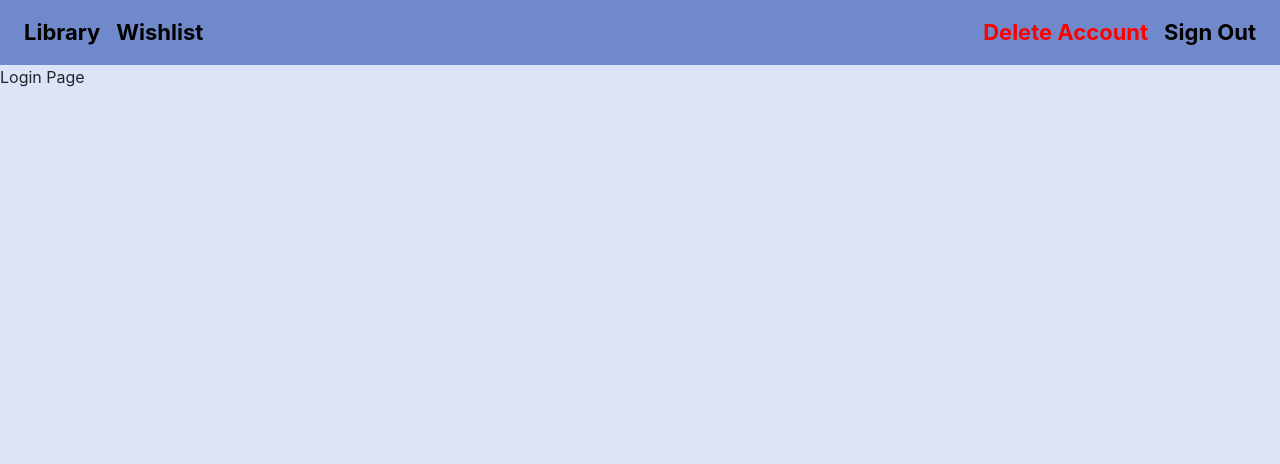
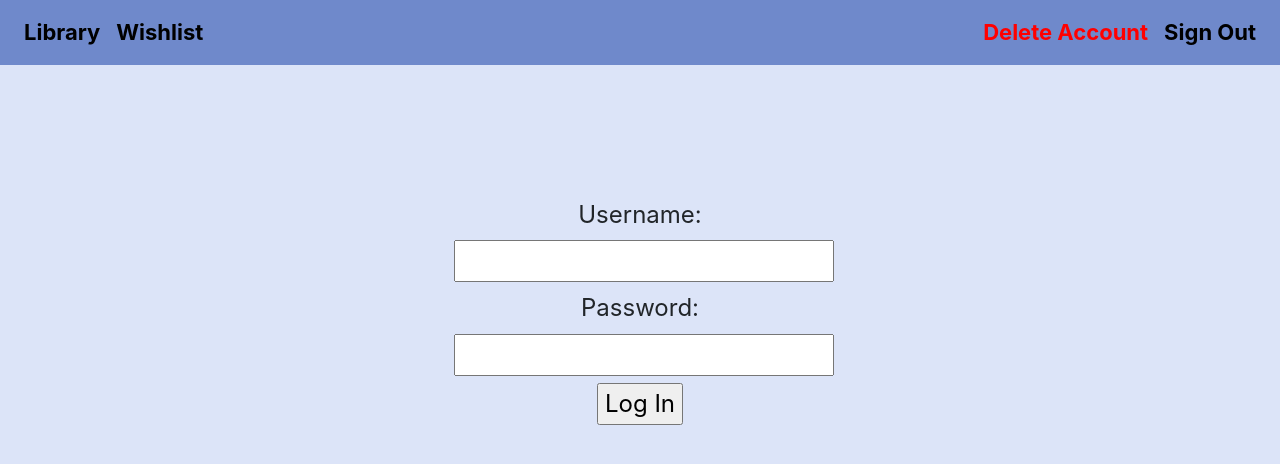
Before and after one commit to fallscameron01/Database_Project, a React (Create React App) app in the folder front-end/: page /login in a window 1280 px wide. Shown: the top 464 px of the page. Built offline with nearby package versions, Linux system fonts and the light colour scheme.

Commit message:
Log in page

```diff
--- /dev/null
+++ b/front-end/src/components/login/index.css
@@ -0,0 +1,14 @@
+.login_form {
+    display: flex;
+    justify-content: center;
+    text-align: center;
+    font-size: 150%;
+    margin-top: 10%;
+}
+
+.login_form label {
+    margin: 1%;
+}
+.login_form input {
+    margin: 1%;
+}
--- a/front-end/src/components/login/index.js
+++ b/front-end/src/components/login/index.js
@@ -1,9 +1,26 @@
 import React from "react";
+import "./index.css";
 
 function Login() {
+
+  const handleSubmit = () => {
+    // this is where I would put code to log in.
+    // IF I HAD ANY!
+  };
+
   return (
-    <div>
-        Login Page
+    <div class="login_body">
+      <div class="login_form">
+        <form onSubmit={handleSubmit}>
+          <label>Username:</label><div/>
+          <input type="text" name="username"/><div/>
+
+          <label>Password:</label><div/>
+          <input type="text" name="password"/><div/>
+
+          <input type="submit" value="Log In"/>
+        </form>
+      </div>
     </div>
   );
 }
--- a/front-end/src/components/welcome/index.js
+++ b/front-end/src/components/welcome/index.js
@@ -9,7 +9,7 @@ function Welcome() {
         <div class="login_button">
           <a href="login">Log In</a>
         </div>
-        <div></div>
+        <div/>
         <div class="signup_button">
           <a href="signup">Sign Up</a>
         </div>
```
